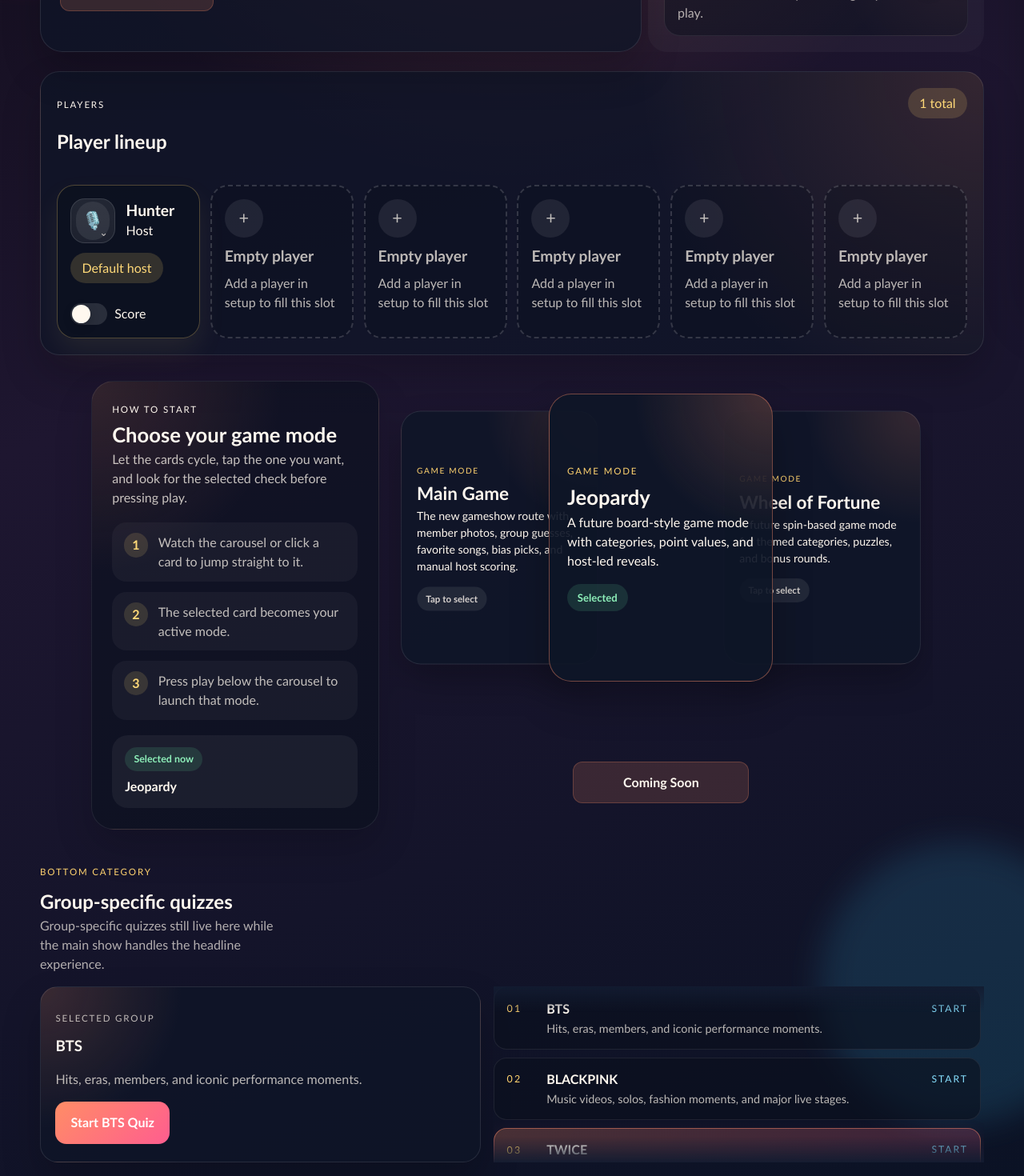
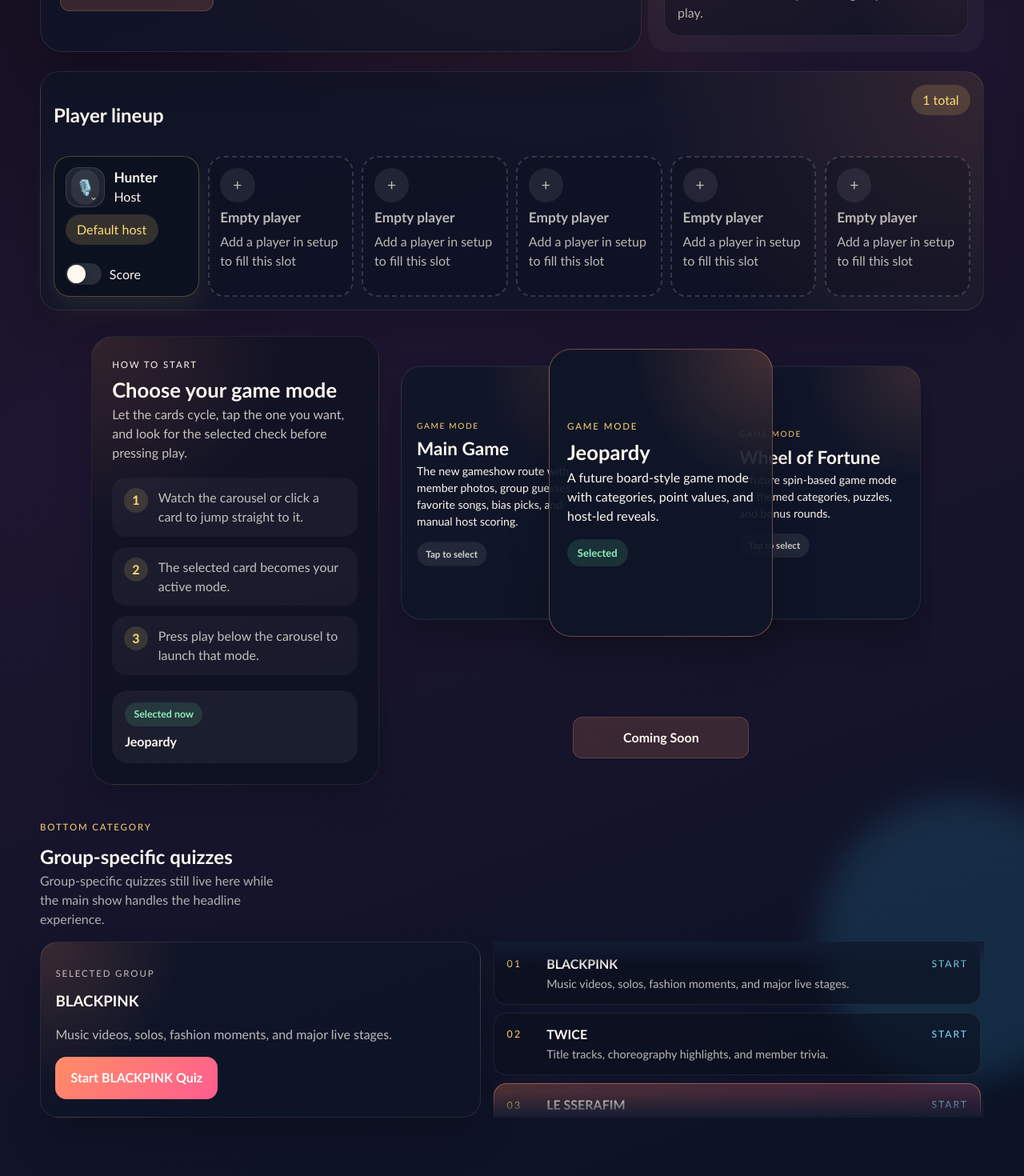
Before and after one commit to ShadowHexYT/KQuiz, a React (Vite) app: page / in a window 1280 px wide. Shown: the part 380-1850 px from the top of the page at 80% size. Built offline with nearby package versions, Linux system fonts and the light colour scheme.

Commit message:
implemented a better scoring system that will differentiate between games

```diff
--- a/src/App.jsx
+++ b/src/App.jsx
@@ -1,6 +1,7 @@
 import { useEffect, useState } from "react";
 import HomeScreen from "./components/HomeScreen";
 import MainGameShow from "./components/MainGameShow";
+import { createEmptyScores, GAME_SCORE_KEYS, normalizeScores } from "./data/scoreModel";
 
 const starterPlayers = [];
 const DEFAULT_TEAM_COUNT = 2;
@@ -10,11 +11,16 @@ export const defaultHostProfile = {
   name: "Hunter",
   icon: "🎙️",
   teamId: "team-1",
-  scores: {
-    mainShow: 0,
-  },
+  scores: createEmptyScores(),
 };
 export const playerIcons = ["🎤", "💖", "🌟", "🎧", "🪩", "🔥", "🎵", "💎"];
+
+function resetProfileScores(profile) {
+  return {
+    ...profile,
+    scores: createEmptyScores(),
+  };
+}
 
 function createTeam(index, name) {
   return {
@@ -31,10 +37,6 @@ function buildTeams(count, currentTeams = []) {
 
 const groupQuizzes = [
   {
-    label: "BTS",
-    description: "Hits, eras, members, and iconic performance moments.",
-  },
-  {
     label: "BLACKPINK",
     description: "Music videos, solos, fashion moments, and major live stages.",
   },
@@ -43,12 +45,8 @@ const groupQuizzes = [
     description: "Title tracks, choreography highlights, and member trivia.",
   },
   {
-    label: "Stray Kids",
-    description: "Unit songs, album eras, rap lines, and performance energy.",
-  },
-  {
-    label: "SEVENTEEN",
-    description: "Subunits, variety moments, choreo details, and discography.",
+    label: "LE SSERAFIM",
+    description: "Fearless concepts, choreography moments, member visuals, and comeback rounds.",
   },
   {
     label: "NewJeans",
@@ -59,8 +57,16 @@ const groupQuizzes = [
     description: "Concepts, catchy hooks, member facts, and comeback rounds.",
   },
   {
-    label: "ATEEZ",
-    description: "Stage power, lore-inspired questions, and song intros.",
+    label: "aespa",
+    description: "Virtual-era concepts, standout visuals, and song recognition rounds.",
+  },
+  {
+    label: "NMIXX",
+    description: "Member recognition, bold title tracks, and vocal-heavy quiz moments.",
+  },
+  {
+    label: "Kiss of Life",
+    description: "Performance charisma, member trivia, and recent comeback questions.",
   },
 ];
 
@@ -75,6 +81,7 @@ export default function App() {
   const [hostProfile, setHostProfile] = useState({
     ...defaultHostProfile,
     teamId: initialTeams[0].id,
+    scores: createEmptyScores(),
   });
   const [playerName, setPlayerName] = useState("");
   const [teams, setTeams] = useState(initialTeams);
@@ -106,27 +113,37 @@ export default function App() {
       name: trimmedName,
       icon: playerIcons[0],
       teamId: teamsEnabled ? newPlayerTeamId || fallbackTeamId : null,
-      scores: {
-        mainShow: 0,
-      },
+      scores: createEmptyScores(),
     };
 
-    setPlayers((currentPlayers) => [...currentPlayers, newPlayer]);
+    setPlayers((currentPlayers) => [...currentPlayers.map(resetProfileScores), newPlayer]);
+    setHostProfile((currentHost) => resetProfileScores(currentHost));
     setPlayerName("");
     setDesiredPlayerCount((count) => Number(count) + 1);
   }
 
   function removePlayer(playerId) {
     setPlayers((currentPlayers) => {
-      const nextPlayers = currentPlayers.filter((player) => player.id !== playerId);
+      const nextPlayers = currentPlayers
+        .filter((player) => player.id !== playerId)
+        .map(resetProfileScores);
       setDesiredPlayerCount(nextPlayers.length);
       return nextPlayers;
     });
+    setHostProfile((currentHost) => resetProfileScores(currentHost));
   }
 
   function updatePlayer(playerId, updates) {
     setPlayers((currentPlayers) =>
-      currentPlayers.map((player) => (player.id === playerId ? { ...player, ...updates } : player)),
+      currentPlayers.map((player) =>
+        player.id === playerId
+          ? {
+              ...player,
+              ...updates,
+              scores: normalizeScores(updates.scores ?? player.scores),
+            }
+          : player,
+      ),
     );
   }
 
@@ -134,6 +151,7 @@ export default function App() {
     setHostProfile((currentHost) => ({
       ...currentHost,
       ...updates,
+      scores: normalizeScores(updates.scores ?? currentHost.scores),
     }));
   }
 
@@ -151,11 +169,13 @@ export default function App() {
       currentPlayers.map((player) => ({
         ...player,
         teamId: nextTeamIds.has(player.teamId) ? player.teamId : fallbackTeamId,
+        scores: normalizeScores(player.scores),
       })),
     );
     setHostProfile((currentHost) => ({
       ...currentHost,
       teamId: nextTeamIds.has(currentHost.teamId) ? currentHost.teamId : fallbackTeamId,
+      scores: normalizeScores(currentHost.scores),
     }));
   }
 
@@ -174,13 +194,15 @@ export default function App() {
     if (hostProfile.id !== HOST_ID) {
       nextPlayers.push({
         ...hostProfile,
+        scores: normalizeScores(hostProfile.scores),
       });
     }
 
-    setPlayers(nextPlayers);
+    setPlayers(nextPlayers.map(resetProfileScores));
     setDesiredPlayerCount(nextPlayers.length);
     setHostProfile({
-      ...selectedPlayer,
+      ...resetProfileScores(selectedPlayer),
+      teamId: selectedPlayer.teamId,
     });
   }
 
@@ -188,18 +210,17 @@ export default function App() {
     if (hostProfile.id === HOST_ID) return;
 
     setPlayers((currentPlayers) => [
-      ...currentPlayers,
-      {
+      ...currentPlayers.map(resetProfileScores),
+      resetProfileScores({
         ...hostProfile,
-      },
+        scores: normalizeScores(hostProfile.scores),
+      }),
     ]);
     setDesiredPlayerCount((count) => Number(count) + 1);
     setHostProfile({
       ...defaultHostProfile,
       teamId: teams[0]?.id ?? defaultHostProfile.teamId,
-      scores: {
-        ...defaultHostProfile.scores,
-      },
+      scores: createEmptyScores(),
     });
   }
 
@@ -231,6 +252,7 @@ export default function App() {
         setDesiredPlayerCount={setDesiredPlayerCount}
         addPlayer={addPlayer}
         removePlayer={removePlayer}
+        scoreKey={GAME_SCORE_KEYS.mainShow}
         onBackHome={goHome}
       />
     );
--- a/src/components/HomeScreen.jsx
+++ b/src/components/HomeScreen.jsx
@@ -7,10 +7,6 @@ import StaggeredMenu from "./StaggeredMenu";
 
 const groupQuizzes = [
   {
-    label: "BTS",
-    description: "Hits, eras, members, and iconic performance moments.",
-  },
-  {
     label: "BLACKPINK",
     description: "Music videos, solos, fashion moments, and major live stages.",
   },
@@ -19,12 +15,8 @@ const groupQuizzes = [
     description: "Title tracks, choreography highlights, and member trivia.",
   },
   {
-    label: "Stray Kids",
-    description: "Unit songs, album eras, rap lines, and performance energy.",
-  },
-  {
-    label: "SEVENTEEN",
-    description: "Subunits, variety moments, choreo details, and discography.",
+    label: "LE SSERAFIM",
+    description: "Fearless concepts, choreography moments, member visuals, and comeback rounds.",
   },
   {
     label: "NewJeans",
@@ -35,8 +27,16 @@ const groupQuizzes = [
     description: "Concepts, catchy hooks, member facts, and comeback rounds.",
   },
   {
-    label: "ATEEZ",
-    description: "Stage power, lore-inspired questions, and song intros.",
+    label: "aespa",
+    description: "Virtual-era concepts, standout visuals, and song recognition rounds.",
+  },
+  {
+    label: "NMIXX",
+    description: "Member recognition, bold title tracks, and vocal-heavy quiz moments.",
+  },
+  {
+    label: "Kiss of Life",
+    description: "Performance charisma, member trivia, and recent comeback questions.",
   },
 ];
 
@@ -335,7 +335,6 @@ export default function HomeScreen({
             <aside className="player-slots-panel player-lineup-wide">
               <div className="host-panel-header">
                 <div>
-                  <p className="panel-label">Players</p>
                   <h2>Player lineup</h2>
                 </div>
                 <span className="player-count">{lineupPlayers.length} total</span>
--- a/src/components/MainGameShow.jsx
+++ b/src/components/MainGameShow.jsx
@@ -4,6 +4,7 @@ import Counter from "./Counter";
 import GameSetupModal from "./GameSetupModal";
 import StaggeredMenu from "./StaggeredMenu";
 import { mainQuizRounds } from "../data/mainQuizRounds";
+import { createEmptyScores, normalizeScores } from "../data/scoreModel";
 
 function playerCanScore(player, hostGetsScore, hostId) {
   if (player.id !== hostId) return true;
@@ -58,6 +59,7 @@ export default function MainGameShow({
   setDesiredPlayerCount,
   addPlayer,
   removePlayer,
+  scoreKey,
   onBackHome,
 }) {
   const [currentRoundIndex, setCurrentRoundIndex] = useState(0);
@@ -446,8 +448,8 @@ export default function MainGameShow({
       setHostProfile((currentHost) => ({
         ...currentHost,
         scores: {
-          ...currentHost.scores,
-          mainShow: currentHost.scores.mainShow + amount,
+          ...normalizeScores(currentHost.scores),
+          [scoreKey]: (normalizeScores(currentHost.scores)[scoreKey] ?? 0) + amount,
         },
       }));
       return;
@@ -459,8 +461,8 @@ export default function MainGameShow({
           ? {
               ...player,
               scores: {
-                ...player.scores,
-                mainShow: player.scores.mainShow + amount,
+                ...normalizeScores(player.scores),
+                [scoreKey]: (normalizeScores(player.scores)[scoreKey] ?? 0) + amount,
               },
             }
           : player,
@@ -598,16 +600,16 @@ export default function MainGameShow({
     setHostProfile((currentHost) => ({
       ...currentHost,
       scores: {
-        ...currentHost.scores,
-        mainShow: 0,
+        ...normalizeScores(currentHost.scores),
+        [scoreKey]: 0,
       },
     }));
     setPlayers((currentPlayers) =>
       currentPlayers.map((player) => ({
         ...player,
         scores: {
-          ...player.scores,
-          mainShow: 0,
+          ...normalizeScores(player.scores),
+          [scoreKey]: 0,
         },
       })),
     );
@@ -630,16 +632,16 @@ export default function MainGameShow({
     setHostProfile((currentHost) => ({
       ...currentHost,
       scores: {
-        ...currentHost.scores,
-        mainShow: 0,
+        ...normalizeScores(currentHost.scores),
+        [scoreKey]: 0,
       },
     }));
     setPlayers((currentPlayers) =>
       currentPlayers.map((player) => ({
         ...player,
         scores: {
-          ...player.scores,
-          mainShow: 0,
+          ...normalizeScores(player.scores),
+          [scoreKey]: 0,
         },
       })),
     );
@@ -677,15 +679,26 @@ export default function MainGameShow({
       const extras = Array.from({ length: safeCount - players.length }, (_, index) => ({
         id: Date.now() + index,
         name: `Player ${players.length + index + 1}`,
-        scores: { mainShow: 0 },
+        scores: createEmptyScores(),
       }));
-      setPlayers((currentPlayers) => [...currentPlayers, ...extras]);
+      setPlayers((currentPlayers) => [
+        ...currentPlayers.map((player) => ({ ...player, scores: createEmptyScores() })),
+        ...extras,
+      ]);
+      setHostProfile((currentHost) => ({
+        ...currentHost,
+        scores: createEmptyScores(),
+      }));
       return;
     }
 
     if (safeCount < players.length) {
       const remainingPlayers = players.slice(0, safeCount);
-      setPlayers(remainingPlayers);
+      setPlayers(remainingPlayers.map((player) => ({ ...player, scores: createEmptyScores() })));
+      setHostProfile((currentHost) => ({
+        ...currentHost,
+        scores: createEmptyScores(),
+      }));
     }
   }
 
@@ -1025,7 +1038,7 @@ export default function MainGameShow({
                             places={[100, 10, 1]}
                             textColor={!isScoring ? "rgba(255, 248, 239, 0.56)" : "#ffd978"}
                             trigger={scoreRefreshTick}
-                            value={player.scores.mainShow}
+                            value={normalizeScores(player.scores)[scoreKey] ?? 0}
                           />
                         </div>
                       </div>
--- /dev/null
+++ b/src/data/scoreModel.js
@@ -0,0 +1,24 @@
+export const GAME_SCORE_KEYS = {
+  mainShow: "mainShow",
+  jeopardy: "jeopardy",
+  wheelOfFortune: "wheelOfFortune",
+  songGuessing: "songGuessing",
+};
+
+export const DEFAULT_GAME_SCORES = Object.freeze({
+  [GAME_SCORE_KEYS.mainShow]: 0,
+  [GAME_SCORE_KEYS.jeopardy]: 0,
+  [GAME_SCORE_KEYS.wheelOfFortune]: 0,
+  [GAME_SCORE_KEYS.songGuessing]: 0,
+});
+
+export function createEmptyScores() {
+  return { ...DEFAULT_GAME_SCORES };
+}
+
+export function normalizeScores(scores) {
+  return {
+    ...createEmptyScores(),
+    ...(scores ?? {}),
+  };
+}
--- a/src/styles.css
+++ b/src/styles.css
@@ -439,7 +439,7 @@ button {
 
 .player-slots-panel {
   align-self: start;
-  padding: 1.25rem;
+  padding: 1rem;
   border-radius: 24px;
   border: 1px solid rgba(255, 255, 255, 0.1);
   background:
@@ -973,21 +973,21 @@ button {
 .player-slot-grid {
   display: grid;
   grid-template-columns: repeat(2, minmax(0, 1fr));
-  gap: 0.8rem;
-  margin-top: 1rem;
+  gap: 0.65rem;
+  margin-top: 0.8rem;
 }
 
 .player-slot-grid-wide {
-  grid-template-columns: repeat(auto-fit, minmax(160px, 1fr));
+  grid-template-columns: repeat(auto-fit, minmax(150px, 1fr));
 }
 
 .player-slot-card {
-  min-height: 128px;
-  padding: 1rem;
-  border-radius: 22px;
+  min-height: 112px;
+  padding: 0.85rem;
+  border-radius: 20px;
   display: grid;
   align-content: start;
-  gap: 0.75rem;
+  gap: 0.55rem;
 }
 
 .player-slot-card strong,
@@ -996,7 +996,7 @@ button {
 }
 
 .player-slot-card strong {
-  font-size: 1.2rem;
+  font-size: 1.08rem;
   line-height: 1.1;
 }
 
@@ -1029,17 +1029,17 @@ button {
   display: inline-flex;
   align-items: center;
   justify-content: center;
-  width: 3rem;
-  height: 3rem;
+  width: 2.7rem;
+  height: 2.7rem;
   border-radius: 999px;
   background: rgba(255, 255, 255, 0.08);
-  font-size: 1.35rem;
+  font-size: 1.2rem;
 }
 
 .player-slot-top {
   display: flex;
   align-items: center;
-  gap: 0.85rem;
+  gap: 0.7rem;
 }
 
 .player-icon-select {
@@ -1047,11 +1047,11 @@ button {
   display: inline-flex;
   align-items: center;
   justify-content: center;
-  width: 3.5rem;
-  height: 3.5rem;
+  width: 3.1rem;
+  height: 3.1rem;
   flex: 0 0 auto;
   border: 1px solid rgba(255, 255, 255, 0.12);
-  border-radius: 18px;
+  border-radius: 16px;
   background:
     linear-gradient(180deg, rgba(255, 255, 255, 0.06), rgba(255, 255, 255, 0.03)),
     rgba(255, 255, 255, 0.04);
@@ -1109,14 +1109,14 @@ button {
 
 .lineup-control-group {
   display: grid;
-  gap: 0.75rem;
+  gap: 0.55rem;
 }
 
 .player-slot-actions {
   display: flex;
   flex-wrap: wrap;
   align-items: center;
-  gap: 0.55rem;
+  gap: 0.45rem;
 }
 
 .player-slot-actions .ghost-button,
```
